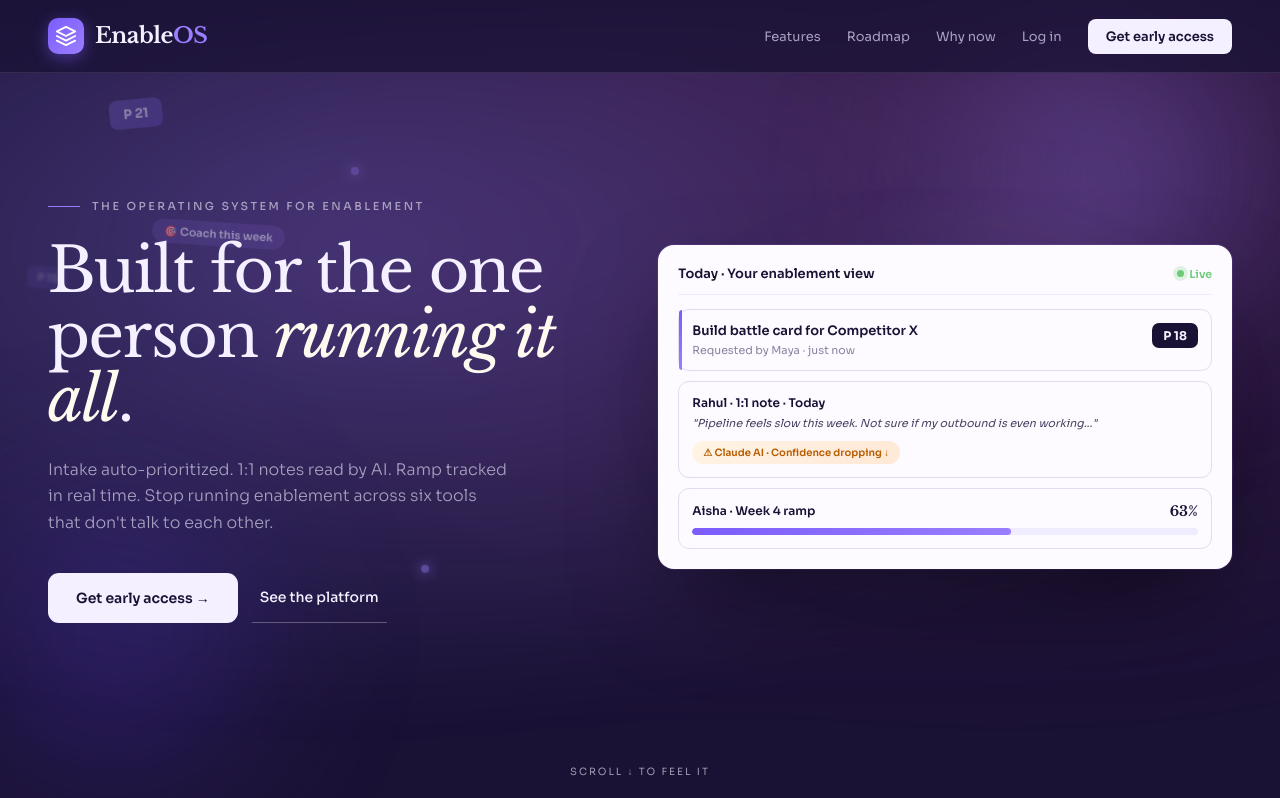
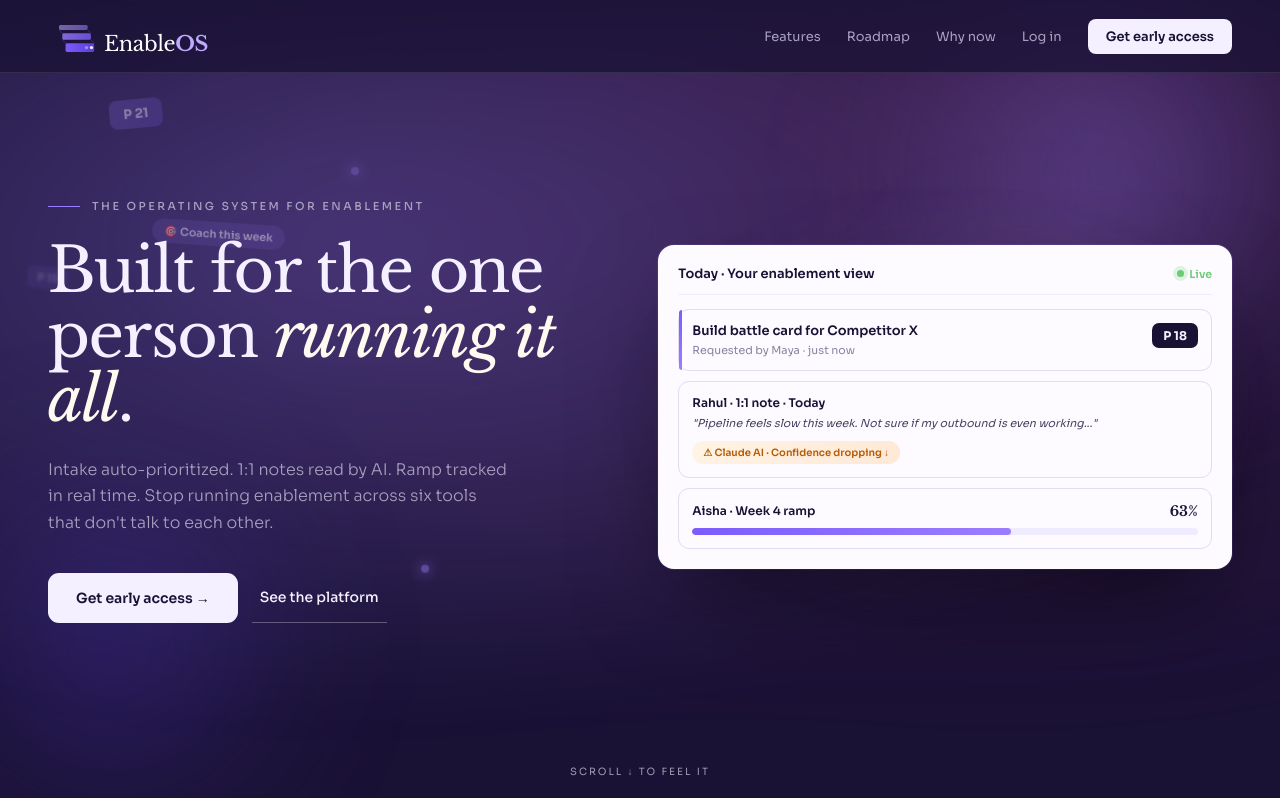
Before and after one commit to enableos-hq/EnableOS, a Next.js app: page / in a window 1280 px wide. Shown: the top 798 px of the page. Built offline with nearby package versions, Linux system fonts and the light colour scheme.

Commit message:
Update page.js

```diff
--- a/app/page.js
+++ b/app/page.js
@@ -4,15 +4,39 @@
 
 function Logo() {
   return (
-    <a href="/" className="v6-logo" aria-label="EnableOS">
-      <span className="v6-logo-icon">
-        <svg width="22" height="22" viewBox="0 0 24 24" fill="none">
-          <path d="M12 2L2 7l10 5 10-5-10-5z" stroke="white" strokeWidth="2" strokeLinecap="round" strokeLinejoin="round"/>
-          <path d="M2 17l10 5 10-5" stroke="white" strokeWidth="2" strokeLinecap="round" strokeLinejoin="round"/>
-          <path d="M2 12l10 5 10-5" stroke="white" strokeWidth="2" strokeLinecap="round" strokeLinejoin="round"/>
-        </svg>
-      </span>
-      <span className="v6-logo-text">Enable<em>OS</em></span>
+    <a href="/" className="v6-logo" aria-label="EnableOS — The Enablement Operating System">
+      <svg viewBox="0 0 320 80" xmlns="http://www.w3.org/2000/svg" className="v6-logo-svg">
+        <defs>
+          <linearGradient id="logoG1" x1="0" y1="0" x2="1" y2="0">
+            <stop offset="0%" stopColor="#BDA9FF"/>
+            <stop offset="100%" stopColor="#9B7EFF"/>
+          </linearGradient>
+          <linearGradient id="logoG2" x1="0" y1="0" x2="1" y2="0">
+            <stop offset="0%" stopColor="#9B7EFF"/>
+            <stop offset="100%" stopColor="#7C5CFC"/>
+          </linearGradient>
+          <linearGradient id="logoG3" x1="0" y1="0" x2="1" y2="0">
+            <stop offset="0%" stopColor="#7C5CFC"/>
+            <stop offset="100%" stopColor="#5B3EDB"/>
+          </linearGradient>
+        </defs>
+        {/* Stacked layers */}
+        <rect x="20" y="20" width="52" height="9" rx="2.5" fill="url(#logoG1)" opacity="0.55"/>
+        <rect x="26" y="35" width="52" height="12" rx="2.5" fill="url(#logoG2)" opacity="0.8"/>
+        <rect x="32" y="53" width="52" height="16" rx="2.5" fill="url(#logoG3)"/>
+        {/* Depth lines */}
+        <line x1="26" y1="35" x2="20" y2="29" stroke="#BDA9FF" strokeWidth="0.8" opacity="0.45"/>
+        <line x1="32" y1="53" x2="26" y2="47" stroke="#9B7EFF" strokeWidth="0.8" opacity="0.5"/>
+        <line x1="78" y1="35" x2="72" y2="29" stroke="#BDA9FF" strokeWidth="0.8" opacity="0.45"/>
+        <line x1="84" y1="53" x2="78" y2="47" stroke="#9B7EFF" strokeWidth="0.8" opacity="0.5"/>
+        {/* Two accent dots */}
+        <circle cx="79" cy="61" r="3" fill="#ffffff" opacity="0.9"/>
+        <circle cx="70" cy="61" r="3" fill="#BDA9FF" opacity="0.7"/>
+        {/* Wordmark */}
+        <text x="102" y="68" fontFamily="'Libre Baskerville', Georgia, serif" fontSize="38" fontWeight="400" fill="currentColor" letterSpacing="-0.02em">
+          Enable<tspan fontWeight="700" className="v6-logo-os">OS</tspan>
+        </text>
+      </svg>
     </a>
   );
 }
@@ -287,6 +311,7 @@
 @import url('https://fonts.googleapis.com/css2?family=Libre+Baskerville:ital,wght@0,400;0,400i;0,700;1,400&family=Sora:wght@300;400;500;600;700&display=swap');
 
 :root { --p: 0; }
+html { scroll-behavior: smooth; }
 
 body { margin: 0; padding: 0; font-family: 'Sora', sans-serif; background: #1a1235; color: #F5F0FF; overflow-x: hidden; -webkit-font-smoothing: antialiased; }
 * { box-sizing: border-box; }
@@ -309,7 +334,6 @@
   min-height: 100vh;
   position: relative;
   isolation: isolate;
-  scroll-behavior: smooth;
 }
 
 .v6-bg { position: fixed; top: 0; left: 0; right: 0; pointer-events: none; z-index: 0; overflow: hidden; opacity: calc(1 - var(--p) * 0.95); height: 100vh; }
@@ -339,18 +363,23 @@
 
 .v6-content { position: relative; z-index: 1; padding: 0 48px 48px; max-width: 1280px; margin: 0 auto; }
 
-.v6-nav { display: flex; justify-content: space-between; align-items: center; padding: 18px 48px; border-bottom: 1px solid var(--border-light); margin: 0 -48px 64px; position: sticky; top: 0; z-index: 10; backdrop-filter: blur(12px); background: color-mix(in oklab, rgba(26, 18, 53, 0.75), rgba(253, 251, 255, 0.75) calc(var(--p) * 100%)); }
+.v6-nav { display: flex; justify-content: space-between; align-items: center; padding: 14px 48px; border-bottom: 1px solid var(--border-light); margin: 0 -48px 64px; position: sticky; top: 0; z-index: 10; backdrop-filter: blur(12px); background: color-mix(in oklab, rgba(26, 18, 53, 0.75), rgba(253, 251, 255, 0.75) calc(var(--p) * 100%)); }
 
-/* ─── Logo (icon + wordmark) ─────────────────────────── */
-.v6-logo { display: inline-flex; align-items: center; gap: 11px; font-family: 'Libre Baskerville', serif; font-weight: 700; font-size: 22px; color: color-mix(in oklab, var(--cream), #1a1235 calc(var(--p) * 100%)); letter-spacing: -0.5px; line-height: 1; }
-.v6-logo-icon { width: 36px; height: 36px; background: linear-gradient(135deg, #7C5CFC, #9B7EFF); border-radius: 10px; display: inline-flex; align-items: center; justify-content: center; box-shadow: 0 4px 16px rgba(124, 92, 252, 0.45); flex-shrink: 0; }
-.v6-logo-text { line-height: 1; }
-.v6-logo em { color: #9B7EFF; font-style: normal; }
+/* ─── Logo (real EnableOS lockup, dark↔light via scroll) ────── */
+.v6-logo {
+  display: inline-flex;
+  align-items: center;
+  height: 44px;
+  color: color-mix(in oklab, #ffffff, #1a1235 calc(var(--p) * 100%));
+  --logo-os: color-mix(in oklab, #BDA9FF, #7C5CFC calc(var(--p) * 100%));
+}
+.v6-logo-svg { height: 100%; width: auto; display: block; overflow: visible; }
+.v6-logo-os { fill: var(--logo-os); }
 
 .v6-navlinks { display: flex; gap: 26px; align-items: center; font-size: 13px; color: color-mix(in oklab, var(--cream-muted), #4a4162 calc(var(--p) * 100%)); }
 .v6-cta-nav { background: color-mix(in oklab, var(--cream), #1a1235 calc(var(--p) * 100%)); color: color-mix(in oklab, #1a1235, var(--cream) calc(var(--p) * 100%)); padding: 9px 18px; border-radius: 8px; font-size: 13px; font-weight: 600; }
 
-.v6-section { padding-bottom: 80px; }
+.v6-section { padding-bottom: 80px; scroll-margin-top: 90px; }
 
 .v6-hl { position: relative; padding: 52px 44px; border-radius: 20px; z-index: 1; isolation: isolate; }
 .v6-hl::before { content: ''; position: absolute; inset: 0; background: var(--block); opacity: var(--p); border-radius: inherit; z-index: -1; box-shadow: 0 30px 60px -20px rgba(0, 0, 0, calc(var(--p) * 0.35)); }
@@ -457,12 +486,10 @@
 
 @media (max-width: 768px) {
   .v6-content { padding: 0 22px 24px; }
-  .v6-nav { padding: 14px 22px; margin: 0 -22px 40px; }
+  .v6-nav { padding: 12px 22px; margin: 0 -22px 40px; }
   .v6-navlinks a:not(.v6-cta-nav) { display: none; }
   .v6-navlinks { gap: 14px; }
-  .v6-logo { font-size: 19px; gap: 9px; }
-  .v6-logo-icon { width: 32px; height: 32px; border-radius: 9px; }
-  .v6-logo-icon svg { width: 19px; height: 19px; }
+  .v6-logo { height: 36px; }
   .v6-hero { grid-template-columns: 1fr; gap: 40px; min-height: auto; padding-top: 8px; }
   .v6-h1 { font-size: 40px; }
   .v6-h2 { font-size: 30px; }
@@ -480,5 +507,6 @@
   .v6-footer-top { grid-template-columns: 1fr; gap: 32px; padding-bottom: 32px; }
   .v6-footer-cols { grid-template-columns: 1fr 1fr; gap: 24px; }
   .v6-footer-bottom { flex-direction: column; gap: 10px; text-align: center; }
+  .v6-section { scroll-margin-top: 72px; }
 }
 `;
```
